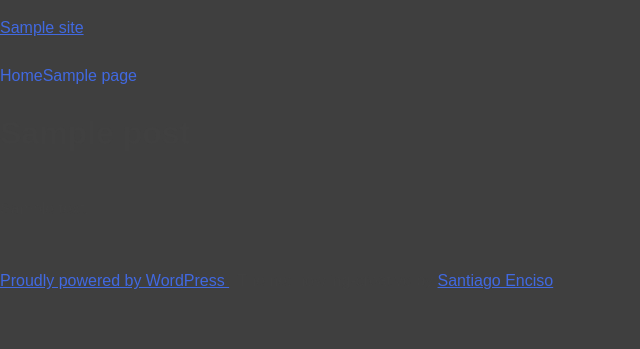
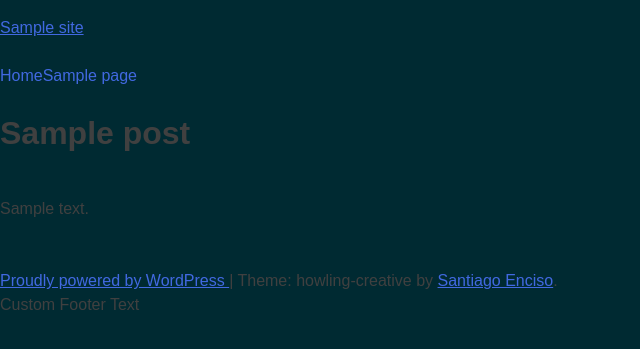
Before and after one commit to whereispolaris/howling_media_website, a WordPress theme: template themes/howling-creative/page.php in a window 1280 px wide. Shown: the top 349 px of the page, without its empty margins (0-640 px from the left). Run offline with PHP 8.4 and a stand-in for WordPress, Linux system fonts and the light colour scheme; the site name, menu and one post (Sample post) are stand-ins, and other content is empty; some libraries are stand-ins or nearby versions.

Commit message:
Changed body background color, added custom footer div with text to footer.php

```diff
--- a/themes/howling-creative/footer.php
+++ b/themes/howling-creative/footer.php
@@ -27,6 +27,10 @@
 				printf( esc_html__( 'Theme: %1$s by %2$s.', 'howling-creative' ), 'howling-creative', '<a href="https://santiagoenciso.com">Santiago Enciso</a>' );
 				?>
 		</div><!-- .site-info -->
+		<div class="custom-footer">
+			<?php esc_html_e('Custom Footer Text', 'howling-creative'); ?>
+
+		</div>
 	</footer><!-- #colophon -->
 </div><!-- #page -->
 
--- a/themes/howling-creative/style.css
+++ b/themes/howling-creative/style.css
@@ -469,7 +469,7 @@ html {
 }
 
 body {
-	background: #3f3f3f;
+	background: #002A32;
 	/* Fallback for when there is no custom background color defined. */
 }
 
```
